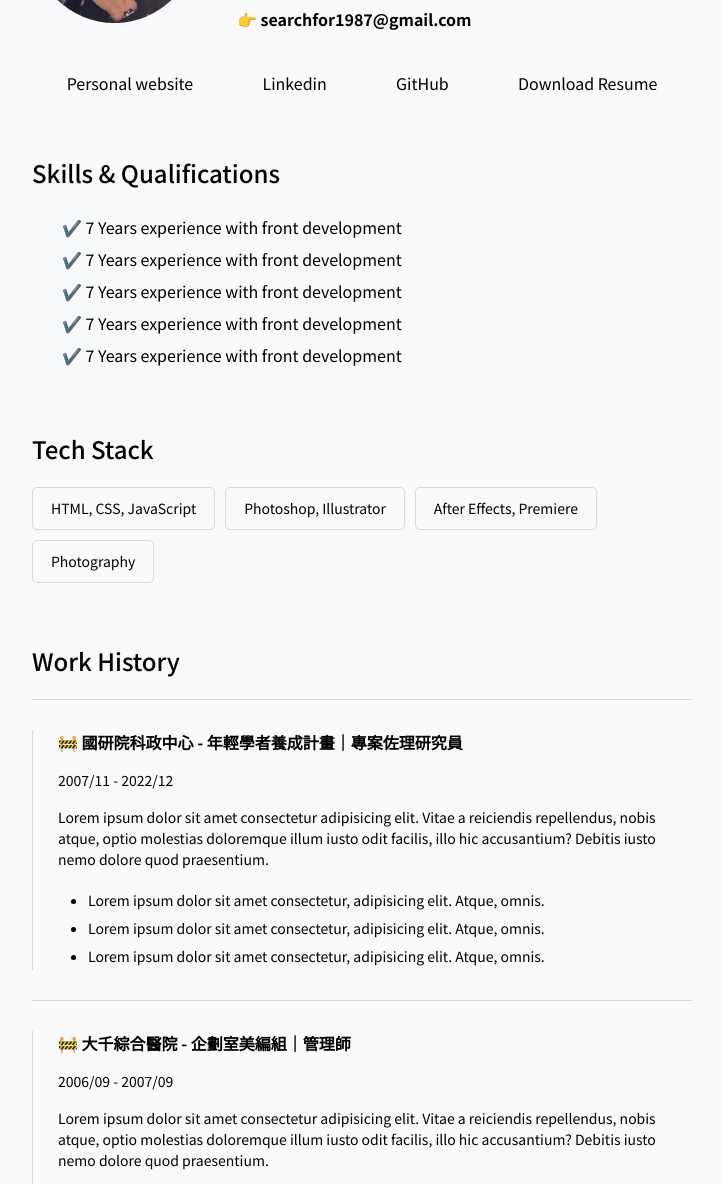
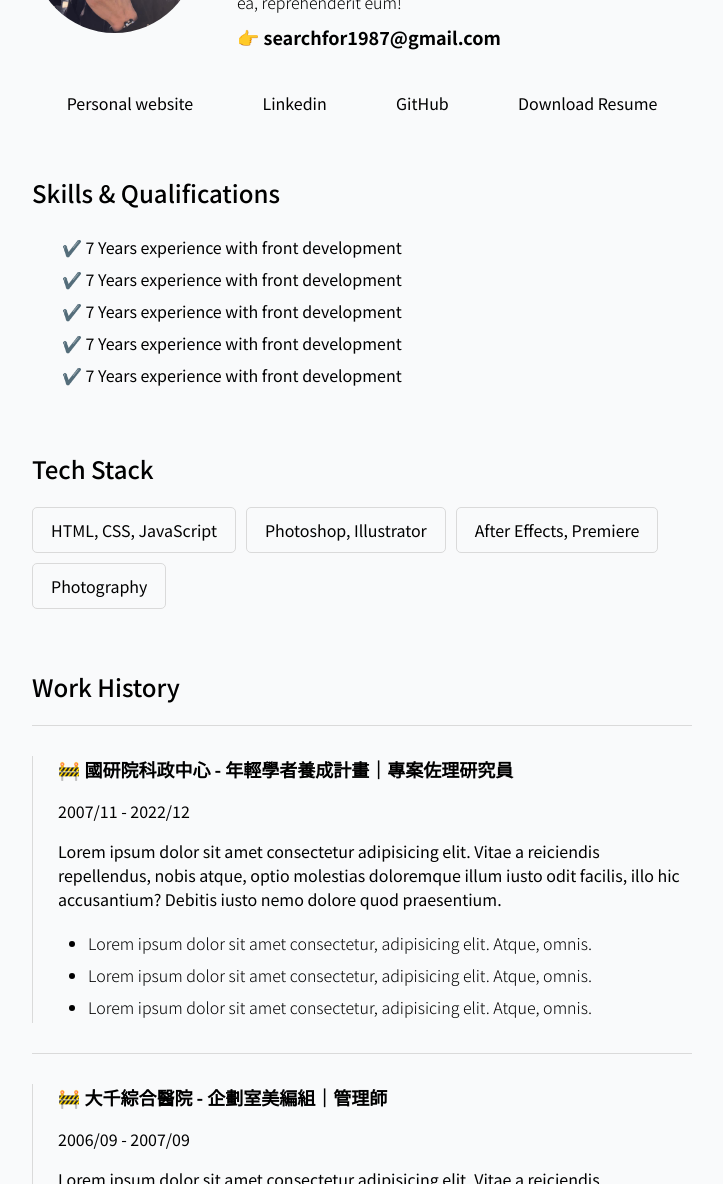
Before and after one commit to BurnettMiao/Digital-Resume, a plain HTML site: page index.html in a window 1280 px wide. Shown: the part 170-1354 px from the top of the page, without its empty margins (278-1001 px from the left). Drawn offline with Linux system fonts and the light colour scheme.

Commit message:
font size change

```diff
--- a/css/style.css
+++ b/css/style.css
@@ -53,7 +53,7 @@ img {
 
 p {
   color: var(--secondaryTextColor);
-  font-size: 1.4rem;
+  font-size: 1.6rem;
 }
 
 h2 {
@@ -63,7 +63,7 @@ h2 {
 }
 
 strong {
-  font-size: 1.6rem;
+  font-size: 1.8rem;
 }
 
 .container {
@@ -95,11 +95,11 @@ strong {
 
 .header .content p {
   font-weight: 300;
-  margin-top: 1.5rem;
+  margin-top: 2rem;
 }
 
 .header .content .email {
-  font-size: 1.6rem;
+  font-size: 1.8rem;
   font-weight: 700;
   margin-top: 1rem;
 }
@@ -121,7 +121,7 @@ strong {
   display: flex;
   flex-wrap: wrap;
   gap: 1rem;
-  font-size: 1.4rem;
+  font-size: 1.6rem;
   margin-top: 1rem;
 }
 
@@ -150,7 +150,8 @@ strong {
 }
 
 .work-history-card ul li{
-  font-size: 1.4rem;
+  font-size: 1.6rem;
+  font-weight: 300;
 }
 
 /* project & accomplishment */
--- a/index.html
+++ b/index.html
@@ -21,7 +21,7 @@
   <section class="container links">
     <a href="#" target="_blank">Personal website</a>
     <a href="#" target="_blank">Linkedin</a>
-    <a href="#" target="_blank">GitHub</a>
+    <a href="https://github.com/BurnettMiao" target="_blank">GitHub</a>
     <a href="#" target="_blank">Download Resume</a>
   </section>
 
```
